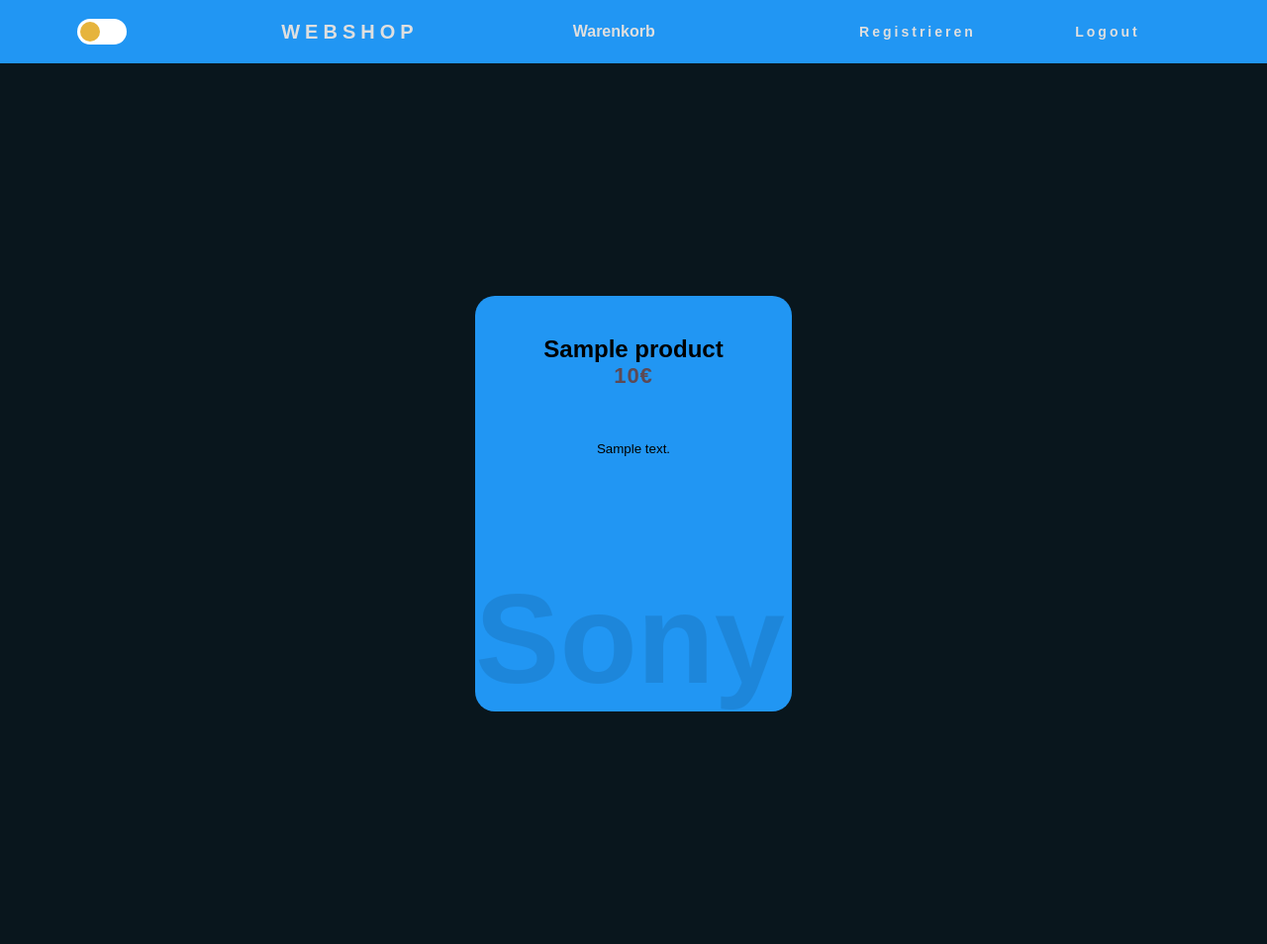
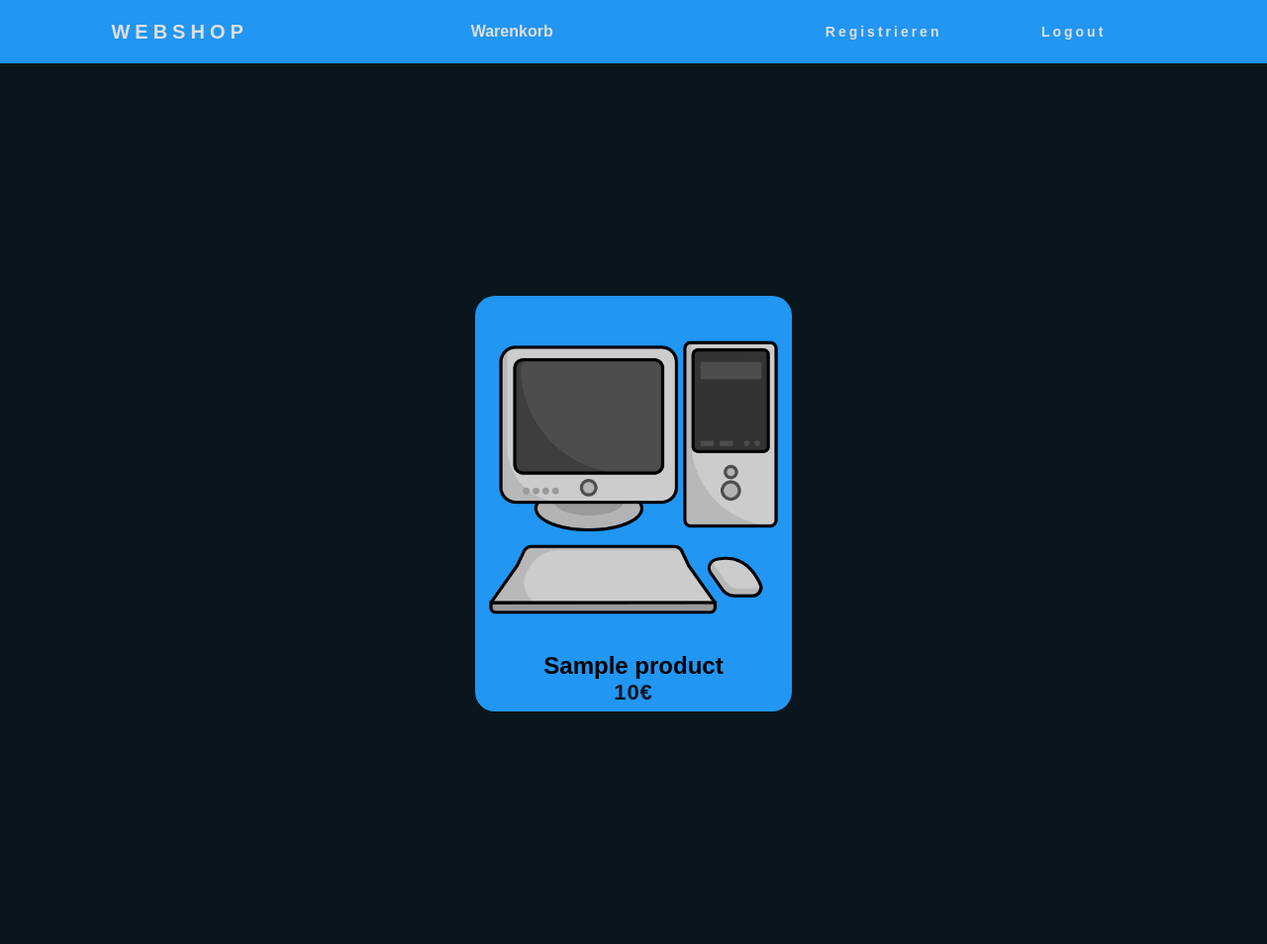
Before and after one commit to LBeglau/Webshop, a Symfony app: template templates/home/home.html.twig in a window 1280 px wide. Shown: the whole page at 99% size. Run offline with Twig, Linux system fonts and the light colour scheme; the template is opened without the code that fills it: most values are stand-ins (such as "Sample title", 1, 10 or a date in 2020); some libraries are stand-ins or nearby versions.

Commit message:
added product images; resized cards to fit multiple products; added if conditionals in twig template to determine which product image to choose

```diff
--- a/public/css/base_style.css
+++ b/public/css/base_style.css
@@ -118,48 +118,3 @@
 a {
     text-decoration: none;
 }
-
-/*--------------------- Theme-Toggler ---------------------*/
-.label {
-    background-color: #FFFFFF;
-    display: flex;
-    position: relative;
-    border-radius: 50px;
-    height: 26px;
-    width: 50px;
-}
-
-.light-dark-icon {
-    height: 25px;
-    position: absolute;
-}
-
-.ball {
-    background-color: #e6b43c;
-    border-radius: 50%;
-    position: absolute;
-    top: 3px;
-    left: 3px;
-    height: 20px;
-    width: 20px;
-    transition: transform .2s linear;
-}
-
-
-
-.checkbox {
-    opacity: 0;
-    position: absolute;
-}
-
-.checkbox:checked + .label {
-    background-color: #999999;
-}
-
-.checkbox:checked + .label .ball {
-    transform: translateX(24px);
-}
-
-body.dark {
-    background-color: #999999;
-}
--- a/public/css/home.css
+++ b/public/css/home.css
@@ -13,8 +13,13 @@
     background: #09161d;
 }
 
+.body-Cards .seperate-Cards {
+    padding: 1%;
+}
+
 .card {
     position: relative;
+    border-radius: 50px;
     width: 320px;
     height: 420px;
     background: #2196f3;
@@ -25,7 +30,7 @@
 .card::before {
     content: '';
     position: absolute;
-    top: 120%;
+    top: 100%;
     width: 100%;
     height: 100%;
     background: #e6b43c;
@@ -39,7 +44,7 @@
 }
 
 .card::after {
-    content: 'Sony';
+    content: '';
     position: absolute;
     bottom: 0;
     left: 0;
@@ -51,6 +56,7 @@
 .card .imgBox {
     position: relative;
     width: 100%;
+    height: auto;
     display: flex;
     justify-content: center;
     align-items: center;
@@ -64,7 +70,7 @@
 }
 
 .card:hover .imgBox img {
-    max-width: 50%;
+    max-width: 55%;
 }
 
 .card .contentBox {
@@ -79,7 +85,7 @@
 
 .card .contentBox h3 {
     font-size: 22px;
-    color: #5d4954;
+    color: #09161d;
     font-weight: 800;
     text-transform: uppercase;
     letter-spacing: 1px;
@@ -95,6 +101,7 @@
 }
 
 .card .contentBox .buy {
+    cursor: pointer;
     position: relative;
     top: 200px;
     opacity: 0;
@@ -106,9 +113,14 @@
     border-radius: 30px;
     letter-spacing: 1px;
     transition: 0.5s;
+    }
+
+.card:hover .contentBox .buy {
+    top: 80px;
+    opacity: 1;
 }
 
-.card:hover .contentBox .buy {
-    top: 130px;
-    opacity: 1;
+.imgBox img.resize {
+    width: 200px; /* you can use % */
+    height: auto;
 }
--- a/public/js/base_script_themetoggler.js
+++ /dev/null
@@ -1,5 +0,0 @@
-const checkbox = document.getElementById('checkbox');
-
-checkbox.addEventListener('change', () => {
-    document.body.classList.toggle('dark');
-});
--- /dev/null
+++ b/public/js/buyProduct.js
@@ -0,0 +1,3 @@
+function buyProduct() {
+
+}
--- a/src/Controller/BuyController.php
+++ b/src/Controller/BuyController.php
@@ -13,6 +13,7 @@
      */
     public function index(): Response
     {
+
         return $this->redirect($this->generateUrl('/'));
     }
 }
--- a/templates/base.html.twig
+++ b/templates/base.html.twig
@@ -14,13 +14,6 @@
 
 <nav>
 {#    {% if is_granted('IS_AUTHENTICATED_FULLY') %}#}
-        <div>
-            <input type="checkbox" class="checkbox" id="checkbox">
-            <label for="checkbox" class="label">
-
-                <div class="ball" id="ball"></div>
-            </label>
-        </div>
 {#    {% endif %}#}
     <div class="logo">
         <h4>
--- a/templates/home/home.html.twig
+++ b/templates/home/home.html.twig
@@ -7,16 +7,81 @@
 {% block body %}
     <div class="body-Cards">
         {% for product in products %}
+            {% if product.id == 1 %}
+            <div class="seperate-Cards">
                 <div class="card">
                     <div class="imgBox">
-                <img src="">
+                        <img src="{{ asset('resources/pc.png') }}">
                     </div>
                     <div class="contentBox">
                         <h2>{{ product.name }}</h2>
                         <h3>{{ product.price }}€</h3>
-                <a href="#" class="buy">Kaufen</a>
-                <small>{{ product.description }}</small>
+                        <input type="button" id="1" class="buy" value="Kaufen" onclick="buyProduct()">
+                        {{ product.description }}
                     </div>
                 </div>
+            </div>
+            {% elseif product.id == 2  %}
+                <div class="seperate-Cards">
+                    <div class="card">
+                        <div class="imgBox">
+                            <img src="{{ asset('resources/drucker.png') }}">
+                        </div>
+                        <div class="contentBox">
+                            <h2>{{ product.name }}</h2>
+                            <h3>{{ product.price }}€</h3>
+                            <input type="button" id="1" class="buy" value="Kaufen" onclick="buyProduct()">
+                            {{ product.description }}
+                        </div>
+                    </div>
+                </div>
+            {% elseif product.id == 3  %}
+                <div class="seperate-Cards">
+                    <div class="card">
+                        <div class="imgBox">
+                            <img src="{{ asset('resources/lautsprecher.png') }}">
+                        </div>
+                        <div class="contentBox">
+                            <h2>{{ product.name }}</h2>
+                            <h3>{{ product.price }}€</h3>
+                            <input type="button" id="1" class="buy" value="Kaufen" onclick="buyProduct()">
+                            {{ product.description }}
+                        </div>
+                    </div>
+                </div>
+            {% elseif product.id == 4  %}
+                <div class="seperate-Cards">
+                    <div class="card">
+                        <div class="imgBox">
+                            <img src="{{ asset('resources/scanner.png') }}">
+                        </div>
+                        <div class="contentBox">
+                            <h2>{{ product.name }}</h2>
+                            <h3>{{ product.price }}€</h3>
+                            <input type="button" id="1" class="buy" value="Kaufen" onclick="buyProduct()">
+                            {{ product.description }}
+                        </div>
+                    </div>
+                </div>
+            {% elseif product.id == 5  %}
+                <div class="seperate-Cards">
+                    <div class="card">
+                        <div class="imgBox">
+                            <img src="{{ asset('resources/cd-laufwerk.png') }}">
+                        </div>
+                        <div class="contentBox">
+                            <h2>{{ product.name }}</h2>
+                            <h3>{{ product.price }}€</h3>
+                            <input type="button" id="1" class="buy" value="Kaufen" onclick="buyProduct()">
+                            {{ product.description }}
+                        </div>
+                    </div>
+                </div>
+            {% endif %}
         {% endfor %}
+    </div>
 {% endblock %}
+{% block javascripts %}
+    <script src="https://code.jquery.com/jquery-3.6.0.min.js"></script>
+    <script src="{{ asset('js/buyProduct.js') }}"></script>
+{% endblock %}
```
Also changed, not shown: public/resources/cd-laufwerk.png (added), public/resources/drucker.png (added), public/resources/lautsprecher.png (added), public/resources/pc.png (added), public/resources/scanner.png (added), public/resources/shopping-cart.png (deleted). Lines whose indentation alone changed are shown as unchanged.
